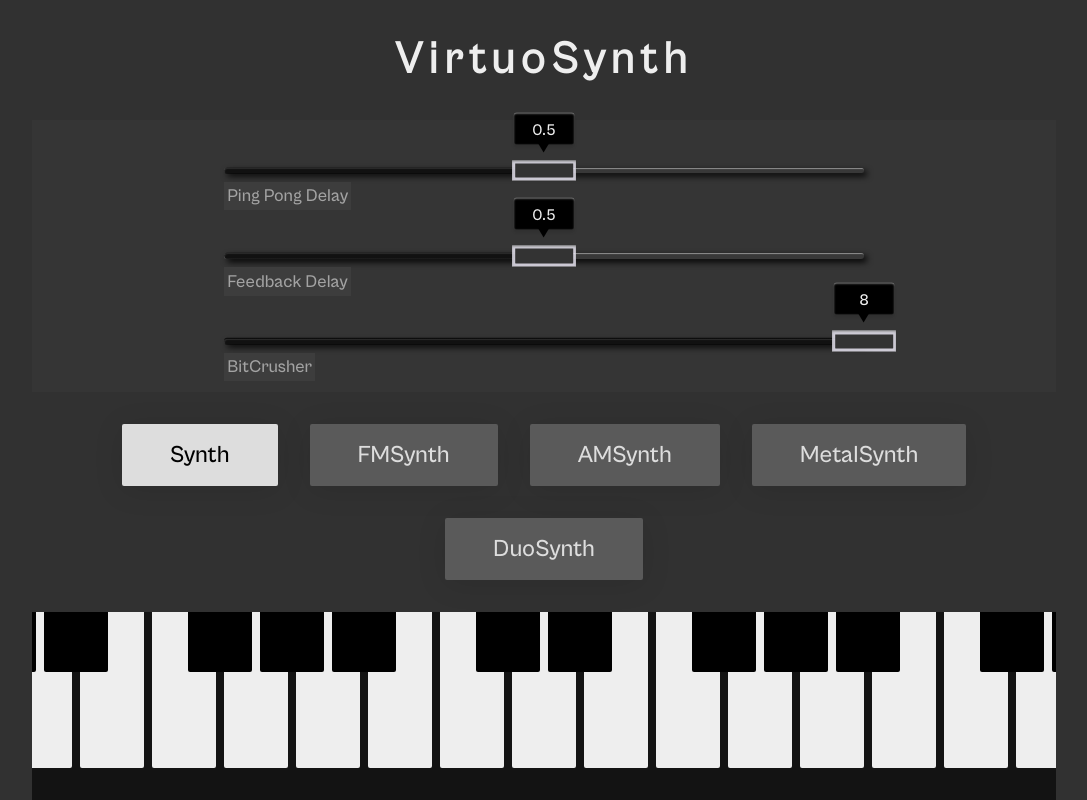
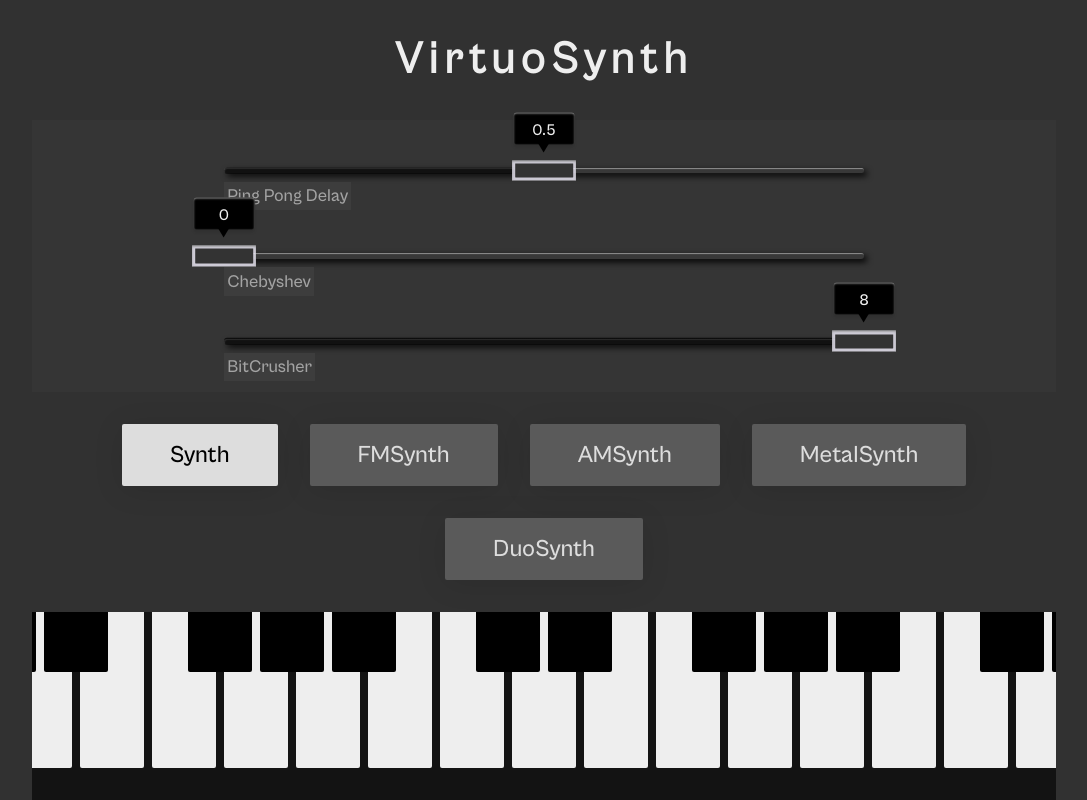
Before and after one commit to justkakai/Synth-App, a React (Create React App) app: page / in a window 1280 px wide. Shown: the whole page, without its empty margins (96-1183 px from the left). Built offline with nearby package versions, Linux system fonts and the light colour scheme.

Commit message:
replaced feedback delay with chebyshev

```diff
--- a/src/App.jsx
+++ b/src/App.jsx
@@ -3,7 +3,7 @@ import * as Tone from 'tone';
 import { KEY_TO_NOTE } from './Notes';
 import AppContext from './contexts/AppContext';
 import PingPongContext from './contexts/PingPongContext';
-import FeedbackContext from './contexts/FeedbackContext';
+import ChebyshevContext from './contexts/ChebyshevContext';
 import CrusherContext from './contexts/CrusherContext';
 import InstrumentsContext from './contexts/InstrumentsContext';
 import Sliders from './components/Sliders';
@@ -15,8 +15,8 @@ function App() {
 
   const [pingPongVal, setPingPongVal] = useState("0.5");
   const [pingPongProgress, setPingPongProgress] = useState("50%");
-  const [feedbackVal, setFeedbackVal] = useState("0.5");
-  const [feedbackProgress, setFeedbackProgress] = useState("50%");
+  const [chebyshevVal, setChebyshevVal] = useState("0");
+  const [chebyshevProgress, setChebyshevProgress] = useState("0%");
   const [bitCrusherVal, setBitCrusherVal] = useState("8");
   const [bitCrusherProgress, setBitCrusherProgress] = useState("100%");
   const [instrument, setInstrument] = useState("Synth");
@@ -29,11 +29,11 @@ function App() {
 
     const pingPongDelay = new Tone.PingPongDelay("8n", parseFloat(pingPongVal)).toDestination();
 
-    const feedbackDelay = new Tone.FeedbackDelay(0.125, parseFloat(feedbackVal)).toDestination();
+    const chebyshev = new Tone.Chebyshev(parseFloat(chebyshevVal)*100).toDestination();
 
     const bitCrusher = new Tone.BitCrusher(parseInt(bitCrusherVal)).toDestination();
 
-    const synth = new Tone[instrument]().toDestination().connect(pingPongDelay).connect(feedbackDelay).connect(bitCrusher);
+    const synth = new Tone[instrument]().toDestination().connect(pingPongDelay).connect(chebyshev).connect(bitCrusher);
 
     const now = Tone.now();
     synth.triggerAttackRelease(note, "8n", now);
@@ -94,14 +94,14 @@ function App() {
 
   const appValues = { activeKey, setActiveKey, playbackArray, setPlaybackArray, playNote, stopSound, playSoundBack };
   const pingPongValues = { pingPongVal, setPingPongVal, pingPongProgress, setPingPongProgress }
-  const feedbackValues = { feedbackVal, setFeedbackVal, feedbackProgress, setFeedbackProgress }
+  const chebyshevValues = { chebyshevVal, setChebyshevVal, chebyshevProgress, setChebyshevProgress }
   const crusherValues = { bitCrusherVal, setBitCrusherVal, bitCrusherProgress, setBitCrusherProgress }
   const instrumentValues = { instrument, setInstrument }
 
   return (
     <AppContext.Provider value={appValues}>
       <PingPongContext.Provider value={pingPongValues}>
-        <FeedbackContext.Provider value={feedbackValues}>
+        <ChebyshevContext.Provider value={chebyshevValues}>
           <CrusherContext.Provider value={crusherValues}>
             <InstrumentsContext.Provider value={instrumentValues}>
               <main className="App">
@@ -112,7 +112,7 @@ function App() {
               </main>
             </InstrumentsContext.Provider>
           </CrusherContext.Provider>
-        </FeedbackContext.Provider>
+        </ChebyshevContext.Provider>
       </PingPongContext.Provider>
     </AppContext.Provider>
   );
--- a/src/components/Sliders.jsx
+++ b/src/components/Sliders.jsx
@@ -1,5 +1,5 @@
 import PingPong from './sliders-components/PingPong';
-import FeedbackDelay from './sliders-components/FeedbackDelay';
+import Chebyshev from './sliders-components/Chebyshev';
 import BitCrusher from './sliders-components/BitCrusher';
 import '../styles/Sliders.css';
 
@@ -8,7 +8,7 @@ function Sliders() {
     return (
         <section className="sliders-container">
             <PingPong />
-            <FeedbackDelay />
+            <Chebyshev />
             <BitCrusher />
         </section>
     )
--- /dev/null
+++ b/src/components/sliders-components/Chebyshev.jsx
@@ -0,0 +1,28 @@
+import { useContext } from 'react';
+import ChebyshevContext from '../../contexts/ChebyshevContext';
+import '../../styles/slider-styles/Chebyshev.css';
+
+function Chebyshev() {
+
+    const { chebyshevVal, setChebyshevVal, chebyshevProgress, setChebyshevProgress } = useContext(ChebyshevContext);
+
+    function ChebyshevSlider(e) {
+        const maxVal = e.target.max;
+        const val = (e.target.value / maxVal) * 100 + "%";
+        setChebyshevVal(e.target.value);
+        setChebyshevProgress(val);
+      }
+
+    return (
+            <div className=" sliders-general chebyshev-slider">
+                <p>Chebyshev</p>
+                <input onInput={ChebyshevSlider} className="slider" type="range" name="slider" min="0" max="1" value={chebyshevVal} step="0.01" />
+                <div style={{ left: `${chebyshevProgress}` }} className="slider-thumb">
+                    <div className="tool-tip">{chebyshevVal}</div>
+                </div>
+                <div style={{ width: `${chebyshevProgress}` }} className="progress"></div>
+            </div>
+    )
+}
+
+export default Chebyshev;
--- a/src/components/sliders-components/FeedbackDelay.jsx
+++ /dev/null
@@ -1,28 +0,0 @@
-import { useContext } from 'react';
-import FeedbackContext from '../../contexts/FeedbackContext';
-import '../../styles/slider-styles/FeedbackDelay.css';
-
-function FeedbackDelay() {
-
-    const { feedbackVal, setFeedbackVal, feedbackProgress, setFeedbackProgress } = useContext(FeedbackContext);
-
-    function FeedbackSlider(e) {
-        const maxVal = e.target.max;
-        const val = (e.target.value / maxVal) * 100 + "%";
-        setFeedbackVal(e.target.value);
-        setFeedbackProgress(val);
-      }
-
-    return (
-            <div className=" sliders-general feedback-slider">
-                <p>Feedback Delay</p>
-                <input onInput={FeedbackSlider} className="slider" type="range" name="slider" min="0" max="1" value={feedbackVal} step="0.01" />
-                <div style={{ left: `${feedbackProgress}` }} className="slider-thumb">
-                    <div className="tool-tip">{feedbackVal}</div>
-                </div>
-                <div style={{ width: `${feedbackProgress}` }} className="progress"></div>
-            </div>
-    )
-}
-
-export default FeedbackDelay;
--- /dev/null
+++ b/src/contexts/ChebyshevContext.js
@@ -0,0 +1,5 @@
+import { createContext } from "react";
+
+const ChebyshevContext = createContext(null);
+
+export default ChebyshevContext;
--- a/src/contexts/FeedbackContext.js
+++ /dev/null
@@ -1,5 +0,0 @@
-import { createContext } from "react";
-
-const FeedbackContext = createContext(null);
-
-export default FeedbackContext;
--- a/src/styles/Sliders.css
+++ b/src/styles/Sliders.css
@@ -121,7 +121,7 @@
 }
 
 .ping-pong-slider .progress,
-.feedback-slider .progress,
+.chebyshev-slider .progress,
 .bit-crusher-slider .progress {
   background: linear-gradient(90deg, var(--general-progress-linear-bg-1), var(--general-progress-linear-bg-2) 100%);
 }
```
Also changed, not shown: src/styles/slider-styles/Chebyshev.css (added), src/styles/slider-styles/FeedbackDelay.css (deleted).
